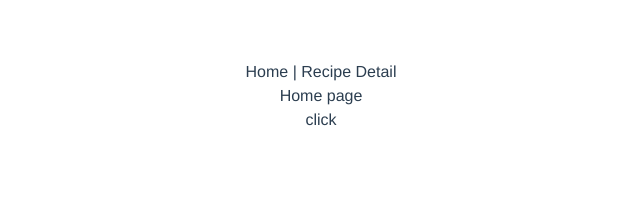
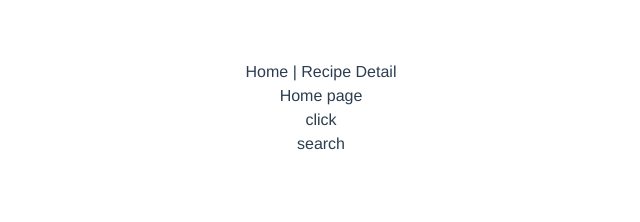
Before and after one commit to nagisaando/recipe-website, a Vue app: page / in a window 1280 px wide. Shown: the top 222 px of the page, without its empty margins (319-959 px from the left). Built offline with nearby package versions, Linux system fonts and the light colour scheme.

Commit message:
added env file

```diff
--- a/src/axios.js
+++ b/src/axios.js
@@ -3,6 +3,6 @@ import axios from 'axios'
 
 axios.defaults.baseURL = 'https://api.spoonacular.com/recipes/'
 axios.defaults.params = {}
-axios.defaults.params['apiKey'] = '8b7f561930e14d52a9c5ec732adbd113'
+axios.defaults.params['apiKey'] = process.env.VUE_APP_API_KEY
 
 Vue.prototype.$axios = axios
--- /dev/null
+++ b/src/components/SearchProductBar.vue
@@ -0,0 +1,9 @@
+<template>
+  <div>search</div>
+</template>
+
+<script>
+export default {}
+</script>
+
+<style></style>
--- a/src/views/Home.vue
+++ b/src/views/Home.vue
@@ -2,11 +2,14 @@
   <div class="hello">
     <div>Home page</div>
     <button @click="getData">click</button>
+    <Search-product-bar />
   </div>
 </template>
 
 <script>
+import SearchProductBar from '../components/SearchProductBar.vue'
 export default {
+  components: {SearchProductBar},
   name: 'Home',
   methods: {
     async getData() {
```
Also changed, not shown: 1 other file (tests, documents, lock files or other folders).
